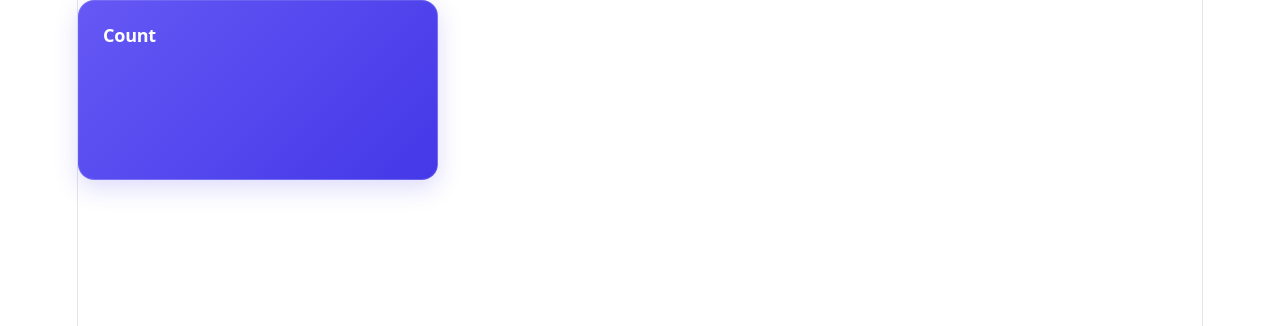
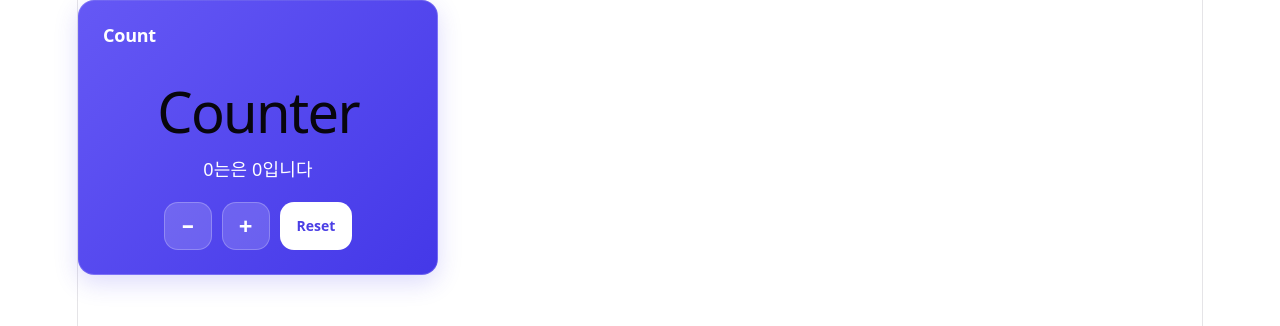
Before and after one commit to dev-cenelia/mini-demos, a React (Vite) app: page / in a window 1280 px wide. Shown: the top 326 px of the page. Built offline with nearby package versions, Linux system fonts and the light colour scheme.

Commit message:
feat: 카운터 증가, 감소 및 초기화 기능 구현

```diff
--- a/src/components/DemoCard.tsx
+++ b/src/components/DemoCard.tsx
@@ -1,10 +1,12 @@
 import React from "react";
 import styles from "./DemoCard.module.css";
+import Counter from "../demos/counter/Counter";
 
 export default function DemoCard() {
   return (
     <div className={styles.cardWrap}>
       <h2 className={styles.title}>Count</h2>
+      <Counter />
     </div>
   );
 }
--- /dev/null
+++ b/src/demos/counter/Counter.module.css
@@ -0,0 +1,58 @@
+.actions {
+  display: flex;
+  justify-content: center;
+  flex-wrap: wrap;
+  gap: 10px;
+  margin-top: 20px;
+}
+
+.button {
+  display: inline-flex;
+  align-items: center;
+  justify-content: center;
+  min-width: 48px;
+  min-height: 48px;
+  padding: 0 16px;
+  border: 1px solid rgb(255 255 255 / 24%);
+  border-radius: 14px;
+  background: rgb(255 255 255 / 16%);
+  color: #fff;
+  font: inherit;
+  font-size: 24px;
+  font-weight: 600;
+  cursor: pointer;
+  transition: background 150ms ease, transform 150ms ease;
+}
+
+.button:hover {
+  background: rgb(255 255 255 / 28%);
+}
+
+.button:active {
+  transform: scale(0.95);
+}
+
+.button:focus-visible {
+  outline: 2px solid #fff;
+  outline-offset: 4px;
+}
+
+.reset {
+  background: #fff;
+  color: #4b3fe5;
+  font-size: 14px;
+}
+
+.reset:hover {
+  background: #edeaff;
+}
+
+@media (prefers-reduced-motion: reduce) {
+  .button {
+    transition: none;
+  }
+
+  .button:active {
+    transform: none;
+  }
+}
--- /dev/null
+++ b/src/demos/counter/Counter.tsx
@@ -0,0 +1,62 @@
+import React, { useState } from "react";
+import styles from "./Counter.module.css";
+
+export default function Counter() {
+  const [count, setCount] = useState<number>(0);
+
+  // 증가
+  const handleIncrease = () => {
+    setCount((prev) => prev + 1);
+  };
+  // 감소
+  const handleDecrease = () => {
+    setCount((prev) => prev - 1);
+  };
+  // 리셋
+  const handleReset = () => {
+    setCount(0);
+  };
+  //   메세지 분기 처리
+  let msg: string = "0입니다";
+
+  if (count > 0) {
+    msg = "양수입니다.";
+  } else if (count < 0) {
+    msg = "음수입니다.";
+  }
+
+  return (
+    <div>
+      <h1>Counter</h1>
+      <p>
+        {count}는은 {msg}
+      </p>
+
+      <div className={styles.actions}>
+        <button
+          type="button"
+          className={styles.button}
+          aria-label="카운트 감소"
+          onClick={handleDecrease}
+        >
+          −
+        </button>
+        <button
+          type="button"
+          className={styles.button}
+          onClick={handleIncrease}
+          aria-label="카운트 증가"
+        >
+          +
+        </button>
+        <button
+          type="button"
+          className={`${styles.button} ${styles.reset}`}
+          onClick={handleReset}
+        >
+          Reset
+        </button>
+      </div>
+    </div>
+  );
+}
```
